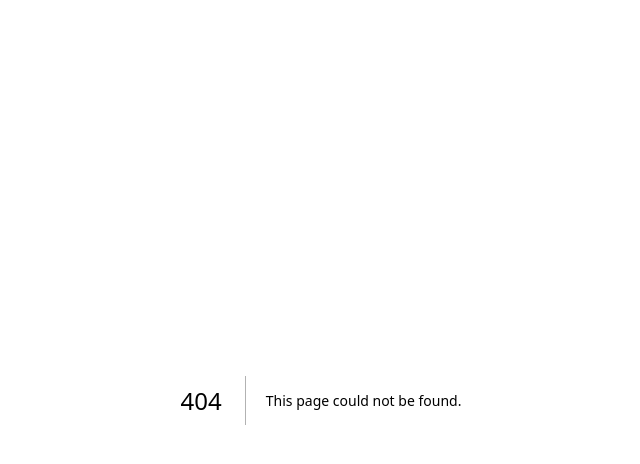
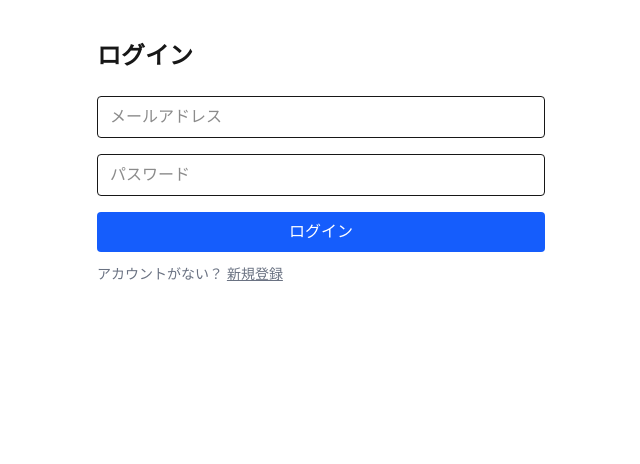
Before and after one commit to taka-ipa/spla-task, a Next.js app in the folder frontend/: page /login in a window 1280 px wide. Before the commit this address had no page. Shown: the top 464 px of the page, without its empty margins (319-959 px from the left). Built offline with nearby package versions, Linux system fonts and the light colour scheme; no server answers.

Commit message:
feat(auth): enable Sanctum token authentication and /api/user route

```diff
--- /dev/null
+++ b/frontend/src/app/login/page.tsx
@@ -0,0 +1,57 @@
+'use client';
+
+import { useState } from 'react';
+import { useRouter } from 'next/navigation';
+import api from '@/lib/api';
+
+type LoginResponse = {
+  token?: string;
+  access_token?: string;
+  user?: { id: number; name: string; email: string };
+};
+
+export default function LoginPage() {
+  const router = useRouter();
+  const [form, setForm] = useState({ email: '', password: '' });
+  const [error, setError] = useState<string | null>(null);
+  const [loading, setLoading] = useState(false);
+
+  const onChange = (e: React.ChangeEvent<HTMLInputElement>) =>
+    setForm({ ...form, [e.target.name]: e.target.value });
+
+  const onSubmit = async (e: React.FormEvent) => {
+    e.preventDefault();
+    setError(null);
+    setLoading(true);
+    try {
+      const res = await api.post<LoginResponse>('/api/login', form);
+      const token = res.data.token ?? res.data.access_token;
+      if (!token) throw new Error('No token in response');
+
+      localStorage.setItem('token', token);
+      router.push('/');
+    } catch (err) {
+      console.error(err);
+      setError('メールまたはパスワードが違います。');
+    } finally {
+      setLoading(false);
+    }
+  };
+
+  return (
+    <div className="max-w-md mx-auto mt-10">
+      <h1 className="text-2xl font-bold mb-6">ログイン</h1>
+      <form onSubmit={onSubmit} className="flex flex-col gap-4">
+        <input name="email" type="email" placeholder="メールアドレス" value={form.email} onChange={onChange} className="border px-3 py-2 rounded" required />
+        <input name="password" type="password" placeholder="パスワード" value={form.password} onChange={onChange} className="border px-3 py-2 rounded" required />
+        <button type="submit" disabled={loading} className="bg-blue-600 text-white px-4 py-2 rounded disabled:opacity-60">
+          {loading ? 'ログイン中…' : 'ログイン'}
+        </button>
+        {error && <p className="text-red-600">{error}</p>}
+      </form>
+      <p className="mt-3 text-sm text-gray-500">
+        アカウントがない？ <a className="underline" href="/register">新規登録</a>
+      </p>
+    </div>
+  );
+}
--- a/frontend/src/app/page.tsx
+++ b/frontend/src/app/page.tsx
@@ -1,26 +1,41 @@
-'use client'
+'use client';
 
-import { useEffect } from 'react'
-import axios from 'axios'
+import { useEffect, useState } from 'react';
+import api from '@/lib/api';
+
+type User = { id: number; name: string; email: string };
 
 export default function Home() {
+  const [user, setUser] = useState<User | null>(null);
+
   useEffect(() => {
-    axios
-  .get("http://127.0.0.1:8000/api/tasks", {
-    withCredentials: true,
-  })
-  .then((res) => {
-    console.log("✅ 成功:", res.data);
-  })
-  .catch((err) => {
-    console.error("❌ 失敗:", err);
-  });
-  }, [])
+    api.get<User>('/api/user')
+      .then(res => setUser(res.data))
+      .catch(() => setUser(null));
+  }, []);
+
+  const logout = async () => {
+    try {
+      await api.post('/api/logout'); // Breeze(API) は現在のトークンをrevokeする実装が入っている想定
+    } catch {}
+    localStorage.removeItem('token');
+    setUser(null);
+  };
 
   return (
     <main className="p-8">
-      <h1 className="text-2xl font-bold">課題リスト（仮表示）</h1>
-      <p>LaravelのAPIから取得したデータは console に出力されます！</p>
+      <h1 className="text-2xl font-bold mb-4">ホーム</h1>
+      {user ? (
+        <div className="space-y-2">
+          <p>ようこそ、{user.name} さん</p>
+          <button onClick={logout} className="bg-gray-800 text-white px-3 py-1 rounded">ログアウト</button>
+        </div>
+      ) : (
+        <div className="space-x-3">
+          <a href="/login" className="underline">ログイン</a>
+          <a href="/register" className="underline">新規登録</a>
+        </div>
+      )}
     </main>
-  )
+  );
 }
--- a/frontend/src/app/register/page.tsx
+++ b/frontend/src/app/register/page.tsx
@@ -1,88 +1,68 @@
-'use client'
+'use client';
 
-import { useState } from 'react'
-import axios from 'axios'
-import { useRouter } from 'next/navigation'
+import { useState } from 'react';
+import { useRouter } from 'next/navigation';
+import api from '@/lib/api';
 
 export default function RegisterPage() {
-  const router = useRouter()
-
+  const router = useRouter();
   const [form, setForm] = useState({
     name: '',
     email: '',
     password: '',
-  })
+    password_confirmation: '',
+  });
+  const [error, setError] = useState(null);
+  const [loading, setLoading] = useState(false);
 
-  const [error, setError] = useState<string | null>(null)
+  const onChange = (e) => {
+    setForm({ ...form, [e.target.name]: e.target.value });
+  };
 
-  const handleChange = (e: React.ChangeEvent<HTMLInputElement>) => {
-    setForm({ ...form, [e.target.name]: e.target.value })
-  }
+  const onSubmit = async (e) => {
+    e.preventDefault();
+    setError(null);
+    setLoading(true);
+    try {
+      const res = await api.post('/api/register', form);
 
-  const handleSubmit = async (e: React.FormEvent) => {
-    e.preventDefault()
-    setError(null)
+      // Breeze(API)の返し方に合わせて網羅的に拾う
+      const token =
+        res?.data?.token ??
+        res?.data?.plain_text_token ??
+        res?.data?.access_token ??
+        null;
 
-    try {
-      await axios.get('http://localhost:8000/sanctum/csrf-cookie', {
-        withCredentials: true,
-      })
-
-      await axios.post(
-        'http://localhost:8000/api/register',
-        {
-          name: form.name,
-          email: form.email,
-          password: form.password,
-        },
-        {
-          withCredentials: true,
-        }
-      )
-
-      router.push('/') // 成功したらトップページなどへ遷移
-    } catch (err: any) {
-      setError('登録に失敗しました')
-      console.error('❌ 登録エラー:', err)
+      if (token) {
+        localStorage.setItem('token', token);
+        // 即座にこのページからの通信にも反映したい場合
+        api.defaults.headers.Authorization = `Bearer ${token}`;
+        router.push('/');
+      } else {
+        // tokenが返らない実装の場合はログインへ
+        router.push('/login');
+      }
+    } catch (err) {
+      console.error(err);
+      setError('登録に失敗しました');
+    } finally {
+      setLoading(false);
     }
-  }
+  };
 
   return (
     <div className="max-w-md mx-auto mt-10">
       <h1 className="text-2xl font-bold mb-6">新規登録</h1>
-      <form onSubmit={handleSubmit} className="flex flex-col gap-4">
-        <input
-          type="text"
-          name="name"
-          placeholder="名前"
-          value={form.name}
-          onChange={handleChange}
-          className="border px-3 py-2 rounded"
-          required
-        />
-        <input
-          type="email"
-          name="email"
-          placeholder="メールアドレス"
-          value={form.email}
-          onChange={handleChange}
-          className="border px-3 py-2 rounded"
-          required
-        />
-        <input
-          type="password"
-          name="password"
-          placeholder="パスワード"
-          value={form.password}
-          onChange={handleChange}
-          className="border px-3 py-2 rounded"
-          required
-        />
-        <button type="submit" className="bg-blue-600 text-white px-4 py-2 rounded">
-          登録
+      <form onSubmit={onSubmit} className="flex flex-col gap-4">
+        <input name="name" placeholder="名前" value={form.name} onChange={onChange} className="border px-3 py-2 rounded" required />
+        <input name="email" type="email" placeholder="メールアドレス" value={form.email} onChange={onChange} className="border px-3 py-2 rounded" required />
+        <input name="password" type="password" placeholder="パスワード" value={form.password} onChange={onChange} className="border px-3 py-2 rounded" required />
+        <input name="password_confirmation" type="password" placeholder="パスワード（確認）" value={form.password_confirmation} onChange={onChange} className="border px-3 py-2 rounded" required />
+        <button type="submit" disabled={loading} className="bg-blue-600 text-white px-4 py-2 rounded disabled:opacity-60">
+          {loading ? '登録中…' : '登録'}
         </button>
         {error && <p className="text-red-600">{error}</p>}
       </form>
     </div>
-  )
+  );
 }
--- a/frontend/src/lib/api.ts
+++ b/frontend/src/lib/api.ts
@@ -1,9 +1,18 @@
-// frontend/lib/api.ts
-import axios from 'axios';
+import axios from "axios";
 
 const api = axios.create({
-  baseURL: 'http://localhost:8000/api',
-  withCredentials: true,
+  baseURL: process.env.NEXT_PUBLIC_API_BASE_URL ?? "http://localhost:8000",
+  headers: { "Content-Type": "application/json" },
+  withCredentials: false, // トークン方式なので不要
+});
+
+// 以降の全APIに Bearer 自動付与
+api.interceptors.request.use((config) => {
+  if (typeof window !== "undefined") {
+    const t = localStorage.getItem("token");
+    if (t) config.headers.Authorization = `Bearer ${t}`;
+  }
+  return config;
 });
 
 export default api;
```
